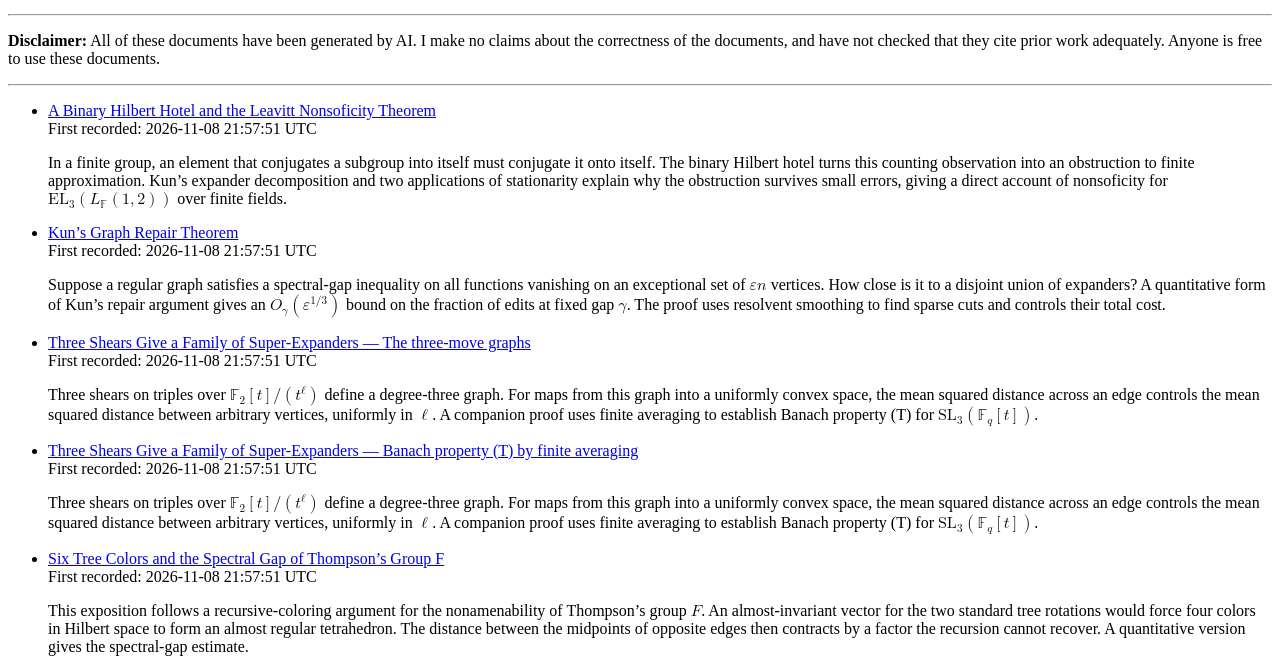
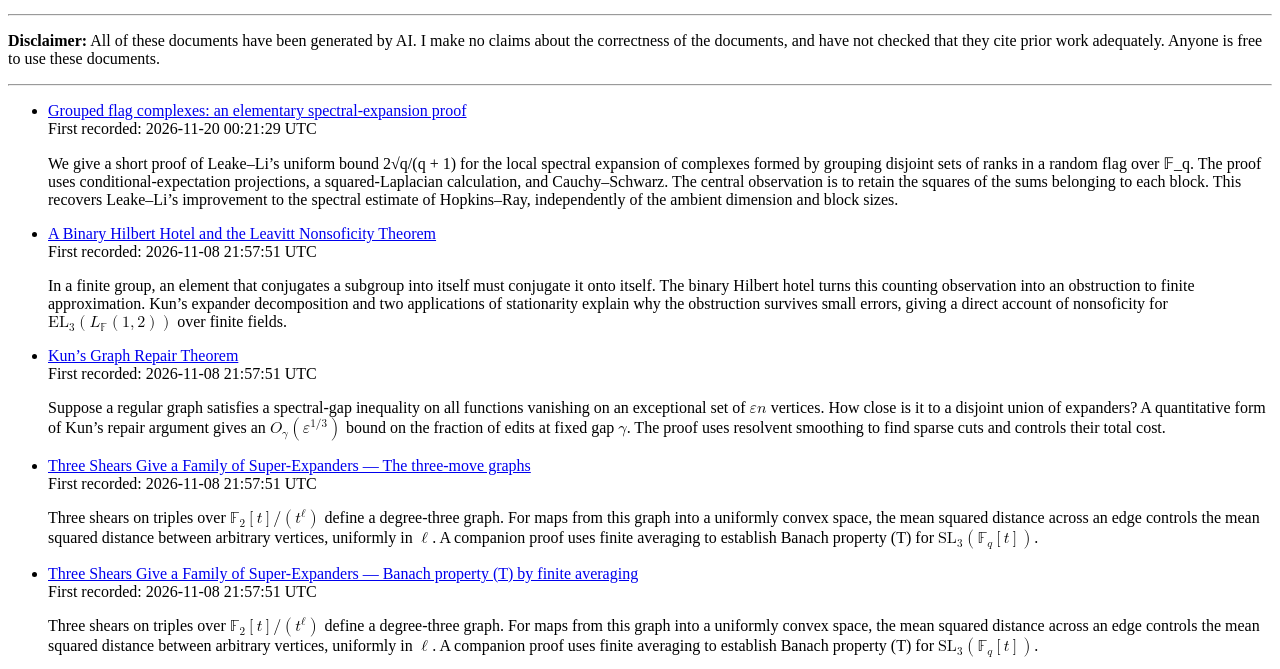
Before and after one commit to odonnell-cmu/drafts, a website: page site/index.html in a window 1280 px wide. Shown: the part 100-769 px from the top of the page. Drawn offline with Linux system fonts and the light colour scheme.

Commit message:
List grouped flag complexes on the drafts homepage

```diff
--- a/site/index.html
+++ b/site/index.html
@@ -14,6 +14,8 @@
 <p><b>Disclaimer:</b>  All of these documents have been generated by AI.  I make no claims about the correctness of the documents, and have not checked that they cite prior work adequately.  Anyone is free to use these documents.</p>
 <hr>
 <ul>
+<li id="grouped_flag_complexes"><a href="https://github.com/odonnell-cmu/drafts/blob/487cae84187f58224f01dfb0a7c3e30ea68fa062/papers/grouped_flag_complexes.pdf">Grouped flag complexes: an elementary spectral-expansion proof</a><br>First recorded: <time datetime="2026-11-20T00:21:29Z">2026-11-20 00:21:29 UTC</time>
+<p>We give a short proof of Leake–Li’s uniform bound 2√q/(q + 1) for the local spectral expansion of complexes formed by grouping disjoint sets of ranks in a random flag over 𝔽_q. The proof uses conditional-expectation projections, a squared-Laplacian calculation, and Cauchy–Schwarz. The central observation is to retain the squares of the sums belonging to each block. This recovers Leake–Li’s improvement to the spectral estimate of Hopkins–Ray, independently of the ambient dimension and block sizes.</p></li>
 <li id="binary_hilbert_hotel_main_rewrite_2026-08-29"><a href="https://github.com/odonnell-cmu/drafts/blob/9ab43052b60ae4af1c5c59321598931ecd1cd18d/papers/binary_hilbert_hotel_main_rewrite_2026-08-29.pdf">A Binary Hilbert Hotel and the Leavitt Nonsoficity Theorem</a><br>First recorded: <time datetime="2026-11-08T21:57:51Z">2026-11-08 21:57:51 UTC</time>
 <p>In a finite group, an element that conjugates a subgroup into itself must conjugate it onto itself. The binary Hilbert hotel turns this counting observation into an obstruction to finite approximation. Kun’s expander decomposition and two applications of stationarity explain why the obstruction survives small errors, giving a direct account of nonsoficity for <math display="inline" xmlns="http://www.w3.org/1998/Math/MathML"><semantics><mrow><msub><mrow><mi mathvariant="normal">E</mi><mi mathvariant="normal">L</mi></mrow><mn>3</mn></msub><mrow><mo stretchy="true" form="prefix">(</mo><msub><mi>L</mi><mi>𝔽</mi></msub><mrow><mo stretchy="true" form="prefix">(</mo><mn>1</mn><mo>,</mo><mn>2</mn><mo stretchy="true" form="postfix">)</mo></mrow><mo stretchy="true" form="postfix">)</mo></mrow></mrow><annotation encoding="application/x-tex">\mathrm{EL}_3(L_{\mathbb F}(1,2))</annotation></semantics></math> over finite fields.</p></li>
 <li id="Kun_repair_theorem"><a href="https://github.com/odonnell-cmu/drafts/blob/9ab43052b60ae4af1c5c59321598931ecd1cd18d/papers/Kun_repair_theorem.pdf">Kun’s Graph Repair Theorem</a><br>First recorded: <time datetime="2026-11-08T21:57:51Z">2026-11-08 21:57:51 UTC</time>
```
